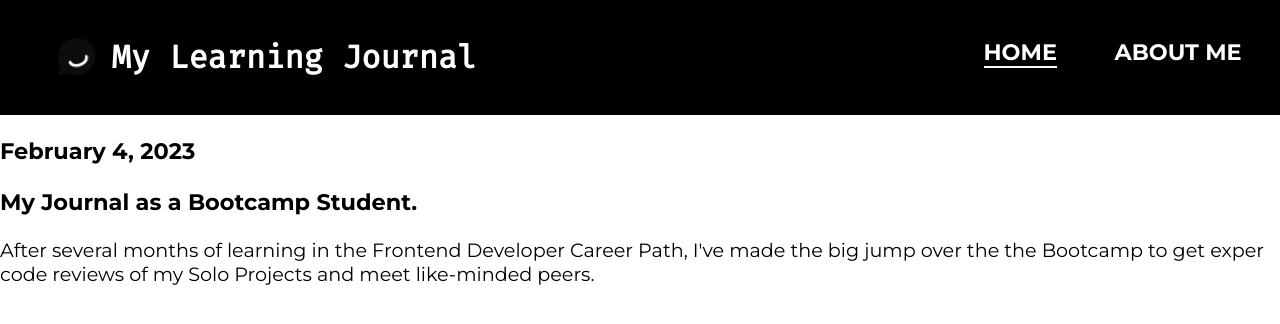
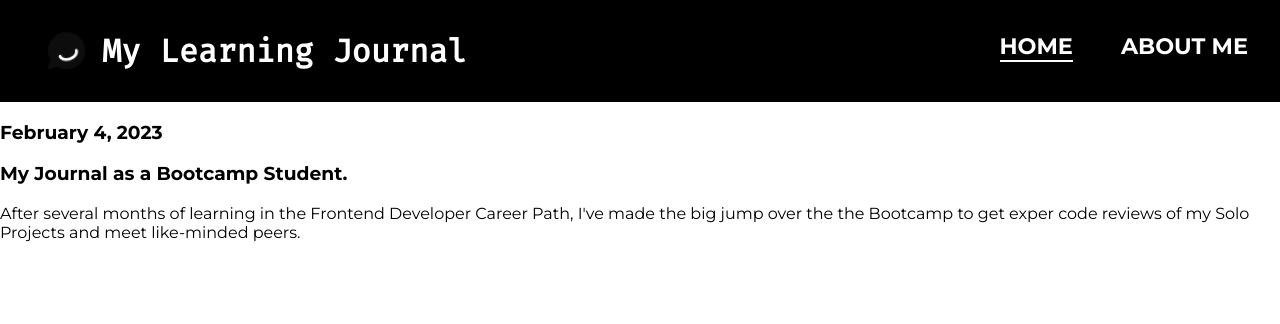
Before and after one commit to Huntertk/MyLearningJournal, a plain HTML site: page index.html in a window 1280 px wide. Drawn offline with Linux system fonts and the light colour scheme.

Commit message:
Header Completed of my leaning journal

```diff
--- a/css/index.css
+++ b/css/index.css
@@ -4,13 +4,13 @@
 body{
     margin: 0;
     font-family: 'Montserrat', sans-serif;
-    font-size: 1.2rem;
+    font-size: 1rem;
 }
 
 /*Typo*/
 .header-title{
     margin-top: 0;
-    font-size: 1rem;
+    font-size: 1.2rem;
     margin-left: 0.5em;
     font-family: 'Fira Mono', monospace;
     color: #fff;
@@ -29,7 +29,7 @@ body{
 /*Header*/
 header{
     display: flex;
-    padding: 1em;
+    padding: 1em 0.5em;
     background-color: #000;
 }
 
```
